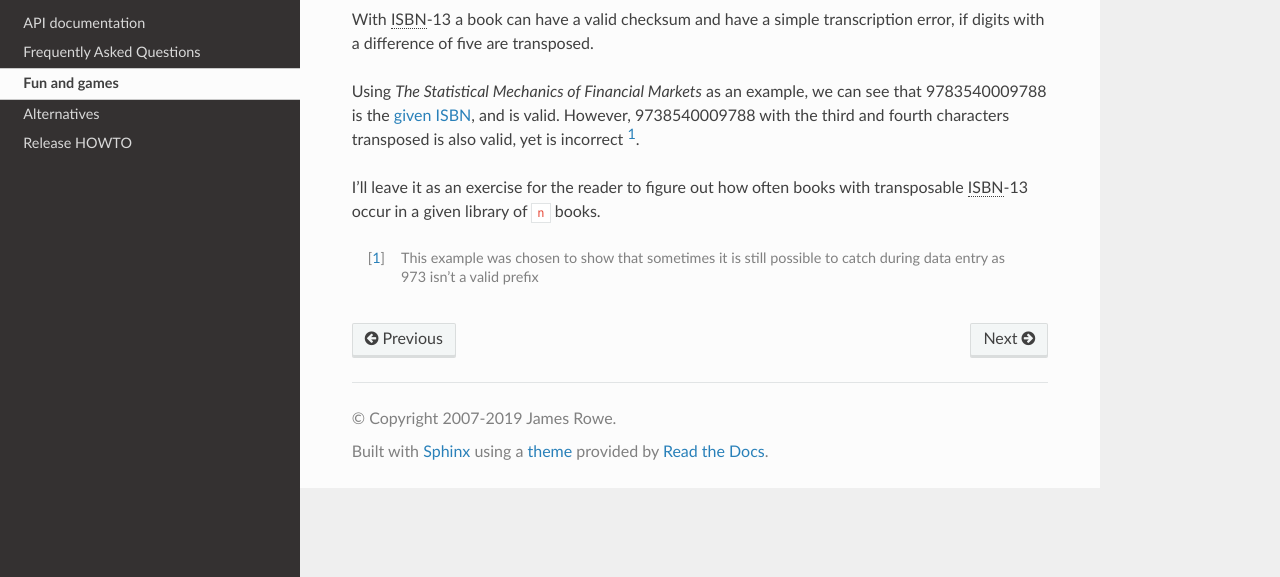
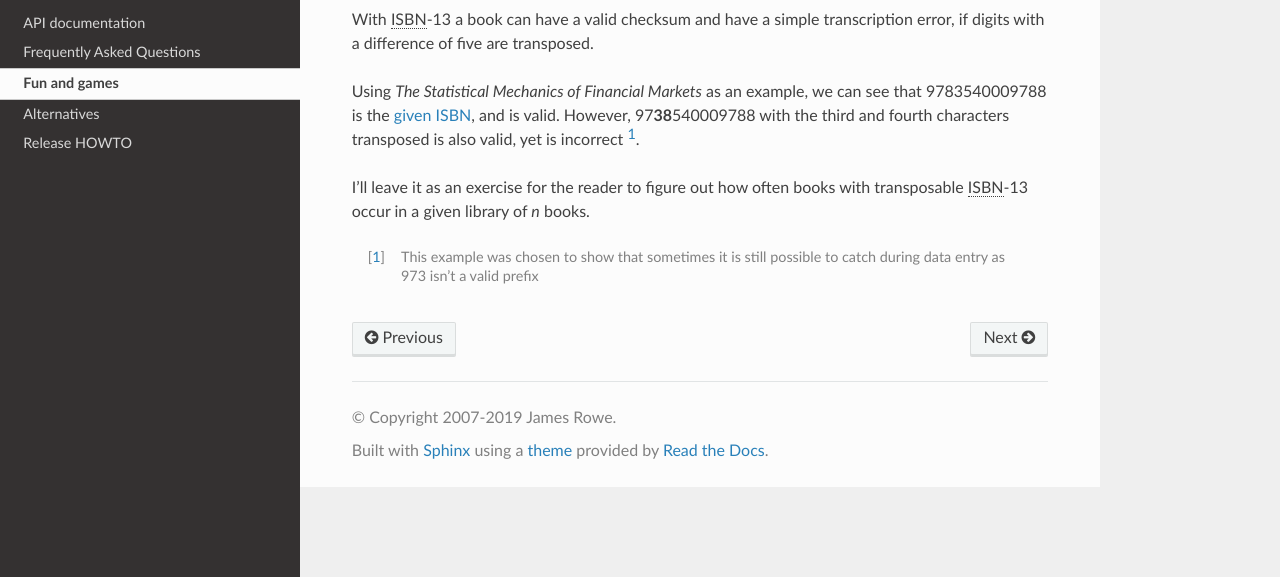
Before and after one commit to JNRowe/pyisbn, a Sphinx documentation site: the page built from doc/fun.rst, in a window 1280 px wide. Shown: the part 152-729 px from the top of the page. Built offline with Sphinx 7.4.7 and the Read the Docs theme 2.0.0, drawn with Linux system fonts in a browser that asks for light colours.

Commit message:
[QA] Minor reST syntax fixes

```diff
--- a/doc/fun.rst
+++ b/doc/fun.rst
@@ -8,11 +8,11 @@ error, if digits with a difference of five are transposed.
 
 Using :title:`The Statistical Mechanics of Financial Markets` as an example, we
 can see that 9783540009788 is the `given ISBN`_, and is valid.  However,
-9738540009788 with the third and fourth characters transposed is also valid,
-yet is incorrect [1]_.
+97\ **38**\ 540009788 with the third and fourth characters transposed is also
+valid, yet is incorrect [1]_.
 
 I’ll leave it as an exercise for the reader to figure out how often books with
-transposable |ISBN|-13 occur in a given library of ``n`` books.
+transposable |ISBN|-13 occur in a given library of *n* books.
 
 .. [1] This example was chosen to show that sometimes it is still possible to
        catch during data entry as 973 isn’t a valid prefix
```
